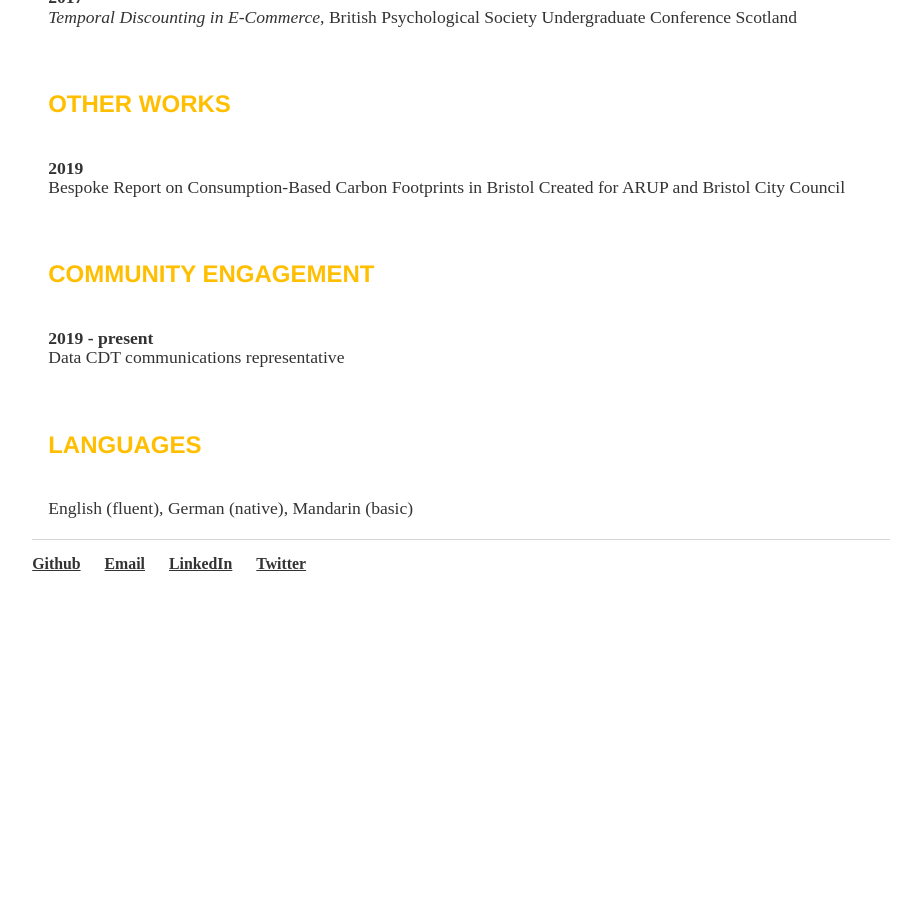
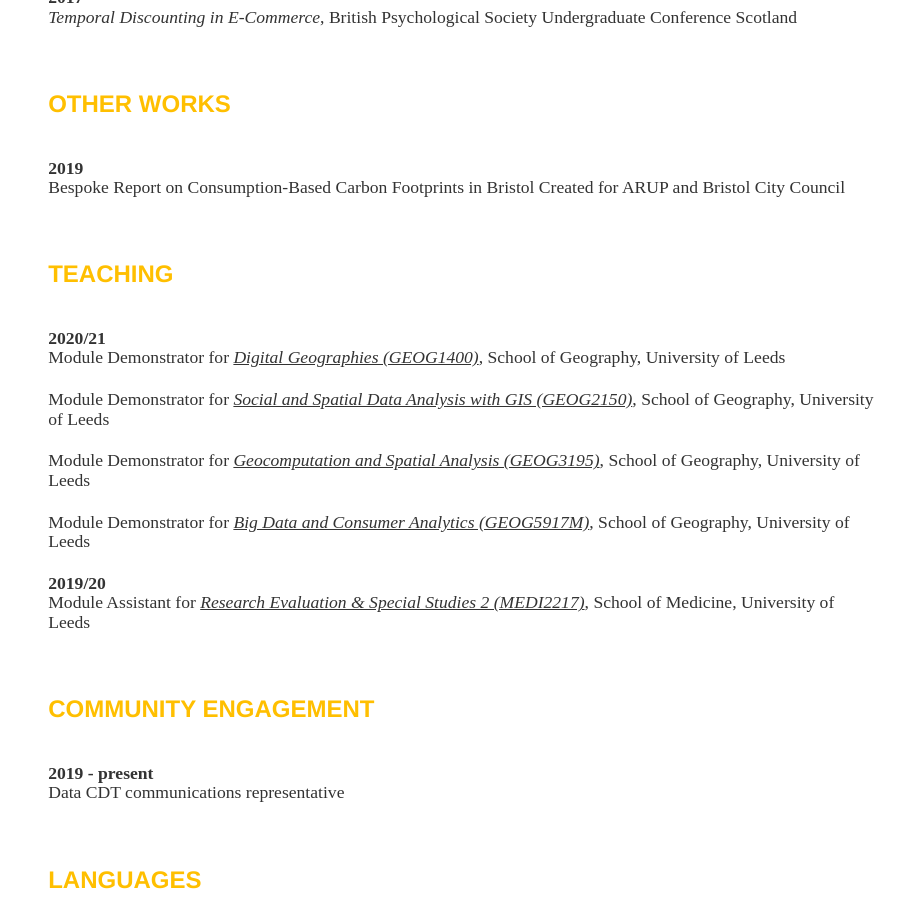
Before and after one commit to lena-kilian/lena-kilian.github.io, a Jekyll site: the page built from cv/index.md, in a window 1280 px wide and 900 px high, scrolled down 999 px. Shown: the whole window, without its empty margins (179-1082 px from the left). Built offline with Jekyll 4.4.1, drawn with Linux system fonts in a browser that asks for light colours; our own code applies the rules of GitHub Pages for plain Markdown files; before the commit the page ends 1612 px from its top, so only the background shows below that.

Commit message:
Update index.md

```diff
--- a/cv/index.md
+++ b/cv/index.md
@@ -43,6 +43,22 @@ Bespoke Report on Consumption-Based Carbon Footprints in Bristol Created for ARU
 
 |
 
+### TEACHING
+
+**2020/21**<br/>
+Module Demonstrator for *[Digital Geographies (GEOG1400)](http://webprod3.leeds.ac.uk/catalogue/dynmodules.asp?Y=201920&M=GEOG-1400)*, School of Geography, University of Leeds
+
+Module Demonstrator for *[Social and Spatial Data Analysis with GIS (GEOG2150)](http://webprod3.leeds.ac.uk/catalogue/dynmodules.asp?Y=202021&M=GEOG-2150)*, School of Geography, University of Leeds
+
+Module Demonstrator for *[Geocomputation and Spatial Analysis (GEOG3195)](http://webprod3.leeds.ac.uk/catalogue/dynmodules.asp?Y=202021&F=P&M=GEOG-3195)*, School of Geography, University of Leeds
+
+Module Demonstrator for *[Big Data and Consumer Analytics (GEOG5917M)](http://webprod3.leeds.ac.uk/catalogue/dynmodules.asp?Y=202021&M=GEOG-5917M)*, School of Geography, University of Leeds
+
+**2019/20**<br/>
+Module Assistant for *[Research Evaluation & Special Studies 2 (MEDI2217)](http://webprod3.leeds.ac.uk/catalogue/dynmodules.asp?Y=201920&M=MEDI-2217)*, School of Medicine, University of Leeds
+
+|
+
 ### COMMUNITY ENGAGEMENT
 
 **2019 - present**<br/>
```
